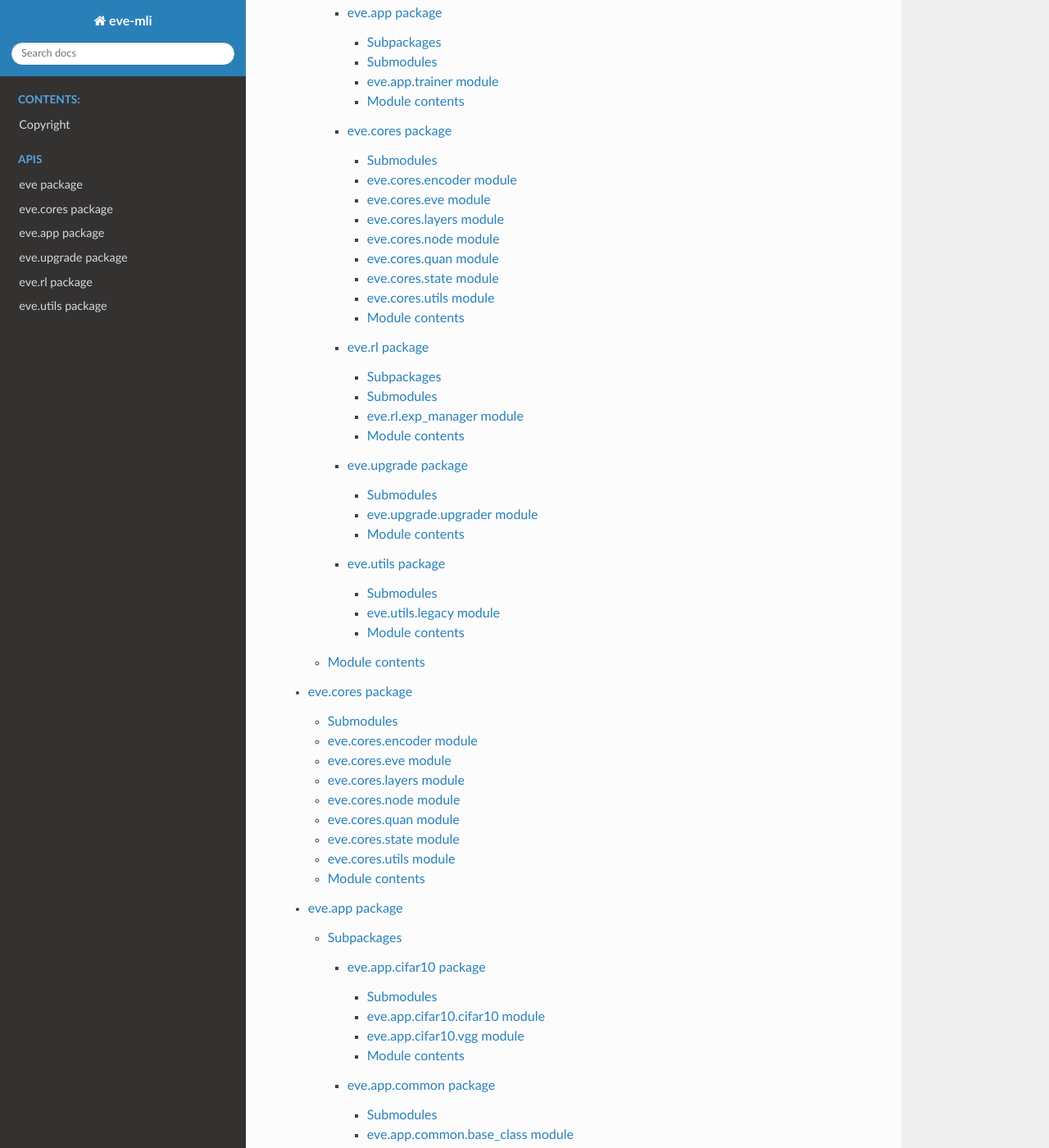
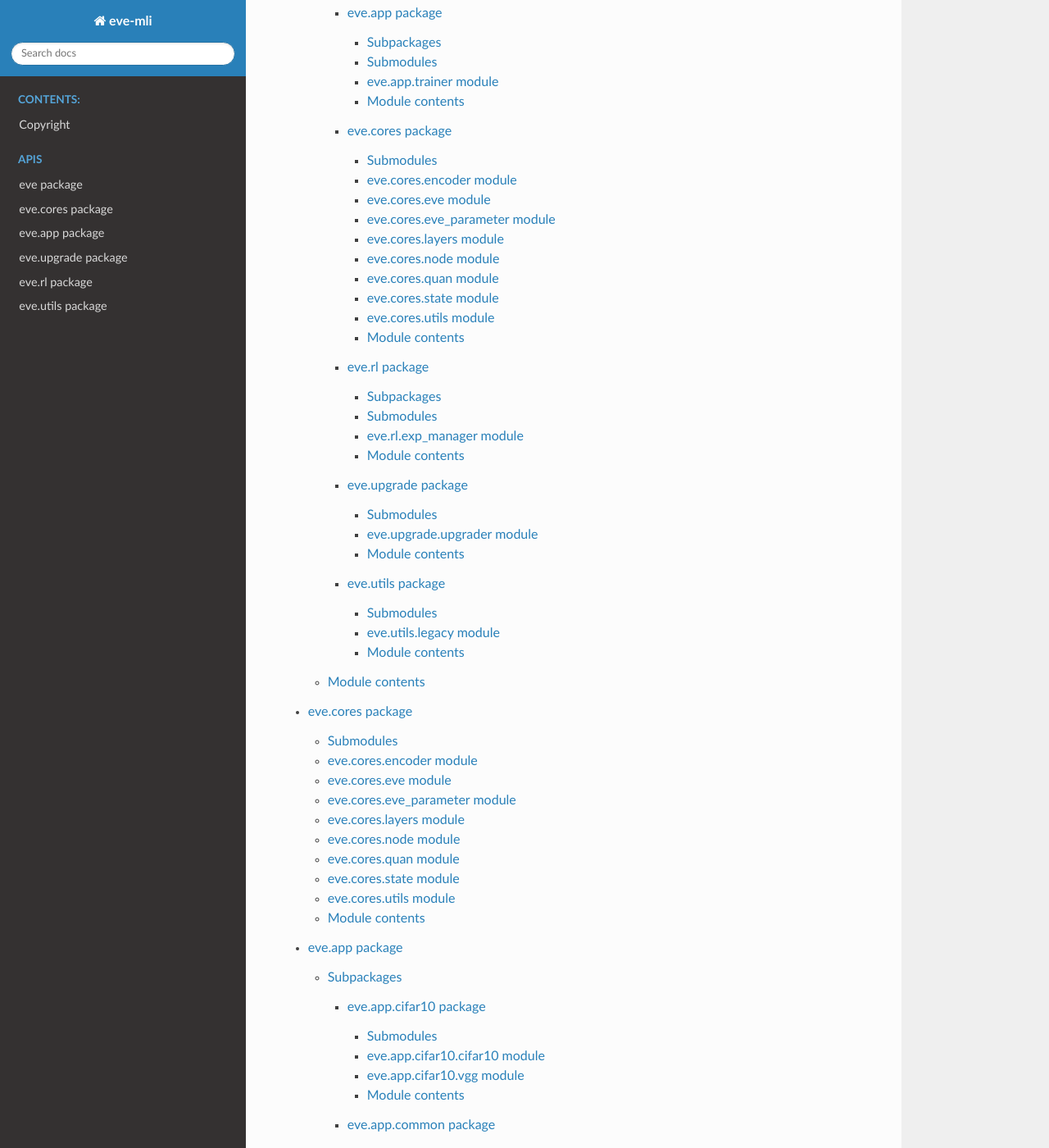
Before and after one commit to densechen/eve-mli, a Sphinx documentation site: the page built from docs/source/index.rst, in a window 1280 px wide and 1400 px high, scrolled down 601 px. Shown: the whole window at 82% size. Built offline with Sphinx 7.4.7 and the Read the Docs theme 2.0.0, drawn with Linux system fonts in a browser that asks for light colours.

Commit message:
update docs

```diff
--- a/docs/source/eve.cores.rst
+++ b/docs/source/eve.cores.rst
@@ -16,6 +16,14 @@ eve.cores.eve module
 --------------------
 
 .. automodule:: eve.cores.eve
+   :members:
+   :undoc-members:
+   :show-inheritance:
+
+eve.cores.eve\_parameter module
+-------------------------------
+
+.. automodule:: eve.cores.eve_parameter
    :members:
    :undoc-members:
    :show-inheritance:
```
